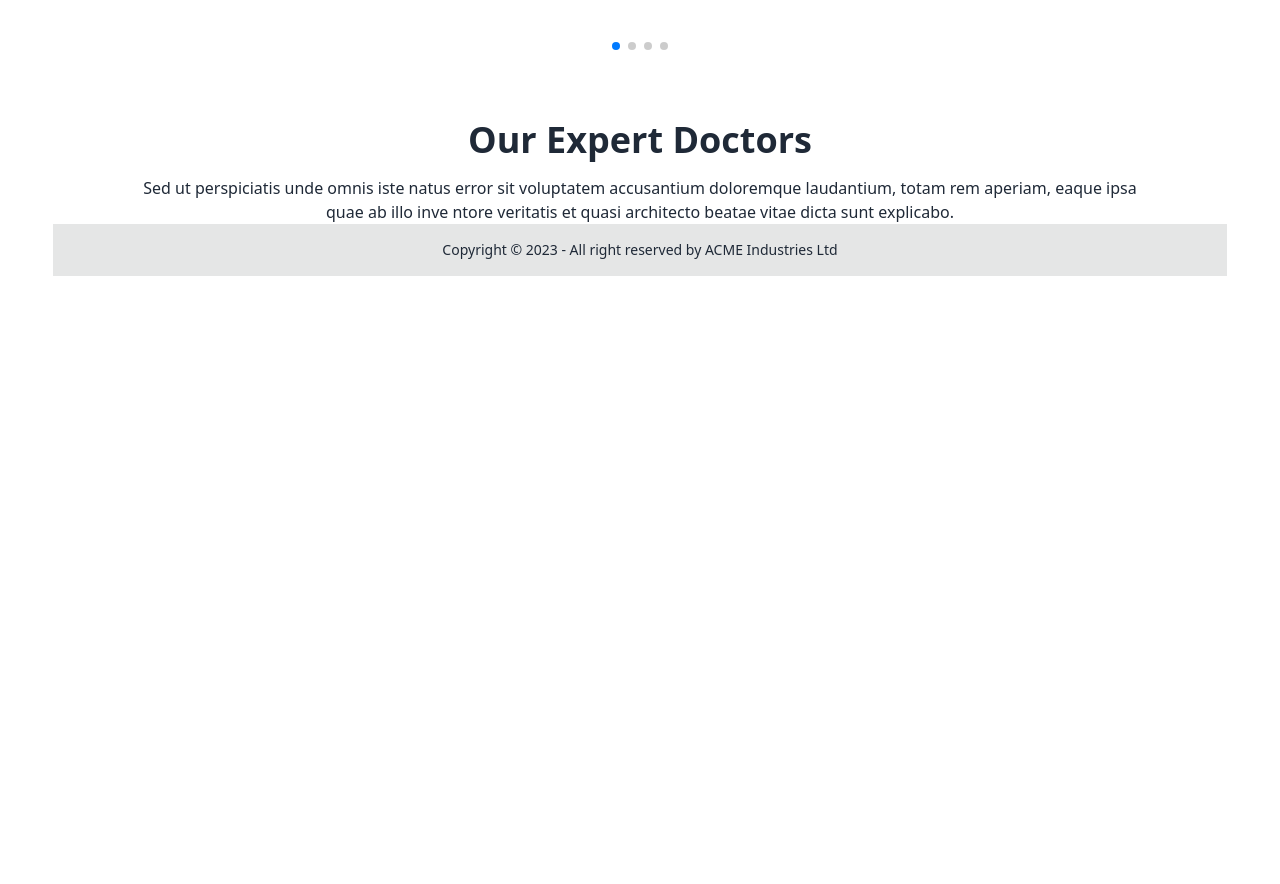
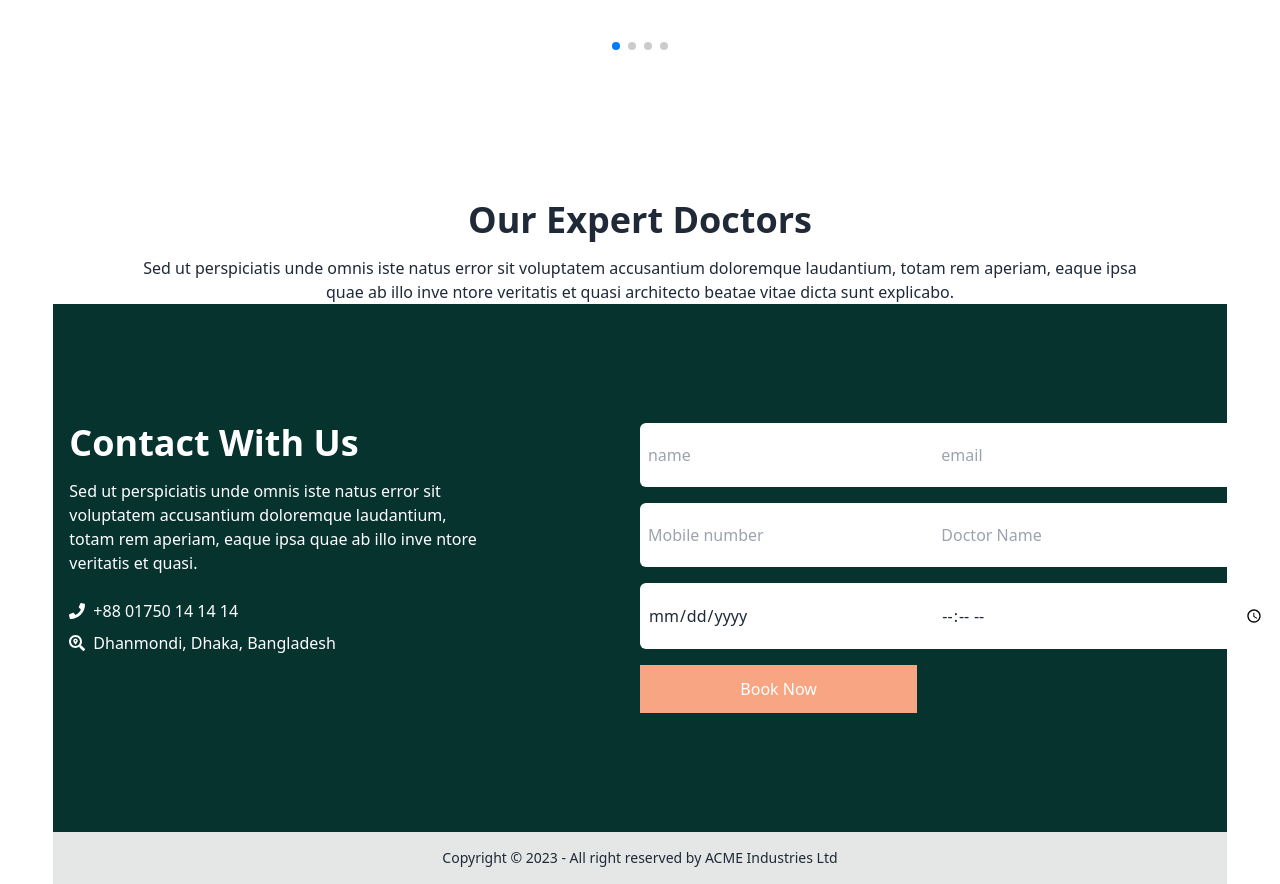
Before and after one commit to mahedihassannir/HospitalWeb, a React (Vite) app: page / in a window 1280 px wide. Shown: the part 2480-3364 px from the top of the page. Before the commit the page ends 2756 px from the top, so only its background shows below. Built offline with nearby package versions, Linux system fonts and the light colour scheme.

Commit message:
home page make done

```diff
--- /dev/null
+++ b/public/Doctors.json
@@ -0,0 +1,54 @@
+[
+    {
+        "id":1,
+
+        "img":"/src/assets/docresurces/doc1.png",
+        "name":"Karyen Anderson",
+        "quelaty":"BTP -  Senior Physiotherapist",
+        "location":"Dhanmondi, Dhaka, Bangladesh",
+        "avleavle":"Available On Mon, 22 December",
+        "money":"$15"
+    },
+
+    {
+        "id":2,
+
+        "img":"/src/assets/docresurces/doc2.png",
+        "name":"Karyen Anderson",
+        "quelaty":"BTP -  Senior Physiotherapist",
+        "location":"Dhanmondi, Dhaka, Bangladesh",
+        "avleavle":"Available On Mon, 22 December",
+        "money":"$15"
+    },
+    {
+        "id":3,
+
+        "img":"/src/assets/docresurces/doc3.png",
+        "name":"Karyen Anderson",
+        "quelaty":"BTP -  Senior Physiotherapist",
+        "location":"Dhanmondi, Dhaka, Bangladesh",
+        "avleavle":"Available On Mon, 22 December",
+        "money":"$15"
+    },
+    {
+        "id":4,
+
+        "img":"/src/assets/docresurces/doc2.png",
+        "name":"Karyen Anderson",
+        "quelaty":"BTP -  Senior Physiotherapist",
+        "location":"Dhanmondi, Dhaka, Bangladesh",
+        "avleavle":"Available On Mon, 22 December",
+        "money":"$15"
+    },
+    {
+        "id":5,
+
+        "img":"/src/assets/docresurces/doc2.png",
+        "name":"Karyen Anderson",
+        "quelaty":"BTP -  Senior Physiotherapist",
+        "location":"Dhanmondi, Dhaka, Bangladesh",
+        "avleavle":"Available On Mon, 22 December",
+        "money":"$15"
+    }
+
+]
--- /dev/null
+++ b/src/Components/From.jsx
@@ -0,0 +1,45 @@
+import {FaPhone, FaSearchLocation } from "react-icons/fa";
+
+const From = () => {
+    return (
+        <div>
+            <div className=" bg-[#07332F] flex justify-center items-center w-full h-[528px]">
+
+                <div className="flex w-full ">
+
+                    <div className=" ml-4 text-white w-1/2 ">
+                        <h1 className="text-4xl font-bold ">Contact With Us</h1>
+
+                        <p className="py-4">Sed ut perspiciatis unde omnis iste natus error sit <br /> voluptatem accusantium doloremque laudantium, <br /> totam rem aperiam, eaque ipsa quae ab illo inve ntore <br /> veritatis et quasi.</p>
+                        {/* contact numbs */}
+                        <div>
+                            <p className="flex items-center py-2 "> <FaPhone className="mr-2"></FaPhone> +88 01750 14 14 14</p>
+                            <p className="flex items-center "> <FaSearchLocation className="mr-2"></FaSearchLocation> Dhanmondi, Dhaka, Bangladesh</p>
+
+                        </div>
+
+                    </div>
+                    <div className="grid mr-4 grid-cols-2 gap-4  w-1/2">
+                        <input className=" pl-2 rounded-md w-[340px] py-5 " type="text" placeholder="name" />
+                        <input className=" pl-2 rounded-md w-[340px] py-5 " type="text" placeholder="email" />
+                        <input className=" pl-2 rounded-md w-[340px] py-5 " type="text" placeholder="Mobile number" />
+                        <input className=" pl-2 rounded-md w-[340px] py-5 " type="text" placeholder="Doctor Name" />
+                        <input className=" px-2 rounded-md w-[340px] py-5 " type="date" placeholder="Date" />
+                        <input className=" px-2 rounded-md w-[340px] py-5 " type="time" placeholder="time" />
+
+                        <button type="submit" className=" bg-[#F7A582] text-center text-white w-full py-3">
+                            Book Now
+                        </button>
+                    </div>
+
+
+                </div>
+
+
+
+            </div>
+        </div>
+    );
+};
+
+export default From;
--- a/src/Components/OurDoctors.jsx
+++ b/src/Components/OurDoctors.jsx
@@ -1,14 +1,36 @@
+import { useEffect, useState } from "react";
 import DoctorTop from "./DoctorTop";
+import SingleDoctore from "./SingleDoctore";
+
 
 const OurDoctors = () => {
+
+    const url = `Doctors.json`
+
+    const [data, SetData] = useState([])
+
+    useEffect(() => {
+
+        fetch(url)
+            .then(res => res.json())
+            .then(data => SetData(data))
+
+    }, [url])
+
+
+
     return (
         <div>
             <DoctorTop></DoctorTop>
             {/* doctor brandin */}
 
-{/* here is the doctors card */}
+            {/* here is the doctors card */}
             <section>
-
+                {
+                    data.map(res => {
+                        console.log(res);
+                    })
+                }
             </section>
 
 
--- /dev/null
+++ b/src/Components/SingleDoctore.jsx
@@ -0,0 +1,15 @@
+
+const SingleDoctore = ({ data }) => {
+
+
+
+    return (
+        <div>
+
+
+
+        </div>
+    );
+};
+
+export default SingleDoctore;
--- a/src/Pages/Home.jsx
+++ b/src/Pages/Home.jsx
@@ -5,6 +5,7 @@ import About from '../Components/About';
 import Card from '../Components/Card';
 import ReviewSection from '../Components/ReviewSection';
 import OurDoctors from '../Components/OurDoctors';
+import From from '../Components/From';
 
 
 const Home = () => {
@@ -52,10 +53,19 @@ const Home = () => {
             {/* ends */}
 
             {/* here is the our experts doctors */}
-            <section>
+            <section className='mt-20'>
                 <OurDoctors></OurDoctors>
             </section>
             {/* here is the our experts doctors  ends*/}
+
+
+
+            {/* here is the form section */}
+            <section>
+                <From></From>
+            </section>
+            {/* here is the form section ends */}
+
 
 
 
```
